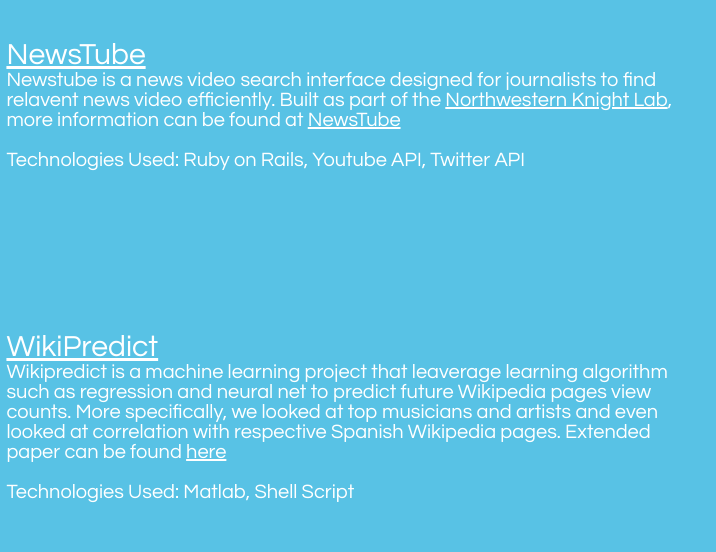
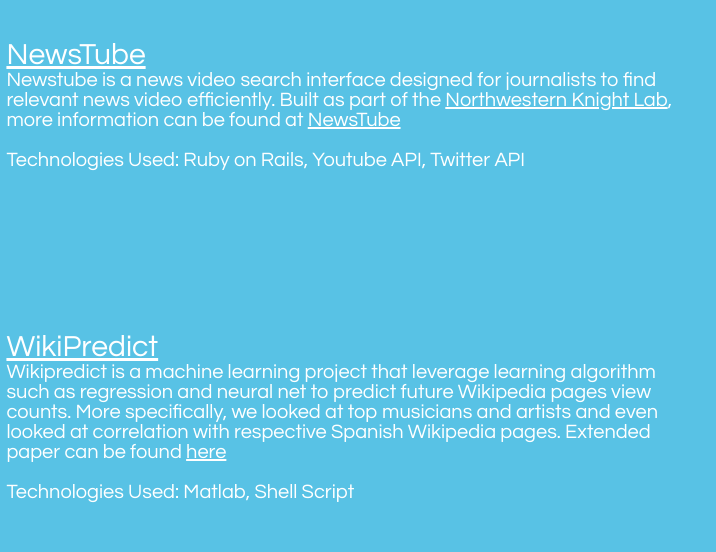
Before and after one commit to senluchen2015/personalWebsite, a website: page index.html in a window 1280 px wide. Shown: the part 1844-2396 px from the top of the page, 449-1165 px from the left. Drawn offline with nearby package versions, Linux system fonts and the light colour scheme.

Commit message:
spelling

```diff
--- a/index.html
+++ b/index.html
@@ -29,7 +29,7 @@
 		</div>
 		<div class="about">
 			<div class="aboutText">
-				I am a computer science major at Northwestern University with experience in web and mobile development and concerntration in artificial intelligence and system
+				I am a computer science major at Northwestern University with experience in web and mobile development and concentration  in artificial intelligence and system
 			</div>
 		</div>
 	</div>
@@ -44,7 +44,7 @@
 				 ><img class="imageThumbnail" src="image/newstube.png"></img></a>
 				 <div class="projectTitle"><a target="_blank" href="http://newstube.herokuapp.com">NewsTube</a></div>
 				 <div class="projectDescription">
-					Newstube is a news video search interface designed for journalists to find relavent news video efficiently.
+					Newstube is a news video search interface designed for journalists to find relevant news video efficiently.
 					Built as part of the <a target="_blank" href="http://projects.knightlab.com/">Northwestern Knight Lab</a>,
 					more information can be found at <a target="_blank" href="http://projects.knightlab.com/projects/newstube">NewsTube</a><br></br>
 					Technologies Used: Ruby on Rails, Youtube API, Twitter API
@@ -57,7 +57,7 @@
 				 <img class="imageThumbnail" src="image/wikipredict.png"></img></a>
 				 <div class="projectTitle"><a target="_blank" href="https://sites.google.com/a/u.northwestern.edu/wikipredict/">WikiPredict</a></div>
 				 <div class="projectDescription">
-					Wikipredict is a machine learning project that leaverage learning algorithm such as regression and neural net to predict future Wikipedia pages view counts. More
+					Wikipredict is a machine learning project that leverage learning algorithm such as regression and neural net to predict future Wikipedia pages view counts. More
 					specifically, we looked at top musicians and artists and even looked at correlation with respective Spanish Wikipedia pages.
 					Extended paper can be found <a target="_blank" href="https://docs.google.com/a/u.northwestern.edu/viewer?a=v&pid=sites&srcid=dS5ub3J0aHdlc3Rlcm4uZWR1fHdpa2lwcmVkaWN0fGd4OjMxM2M2MDA1NWVjNGFhMDc">
 					here</a><br></br>
@@ -74,7 +74,7 @@
 				 <div class="projectTitle"><a target="_blank" href="https://itunes.apple.com/us/app/shindg/id854008976?mt=8">Shindg</a></div>
 				 <div class="projectDescription">
 					Shindg is a social event planner for people to organize event act as a social calendar. This app is made as part of Nuvention Web at Northwestern University.
-					The app is available at the <a target="_blank" href="https://itunes.apple.com/us/app/shindg/id854008976?mt=8">apple app store </a>. Press information can be found at
+					The app is available at the <a target="_blank" href="https://itunes.apple.com/us/app/shindg/id854008976?mt=8">apple app store</a>. Press information can be found at
 					<a target="_blank" href="http://fcei.northwestern.edu/blogs/entry/nuvention-web-winter-2014.html">Northwestern Nuvention Web 2014</a>
 					<br></br>
 					Technologies Used: IOS7, Objective C
```
